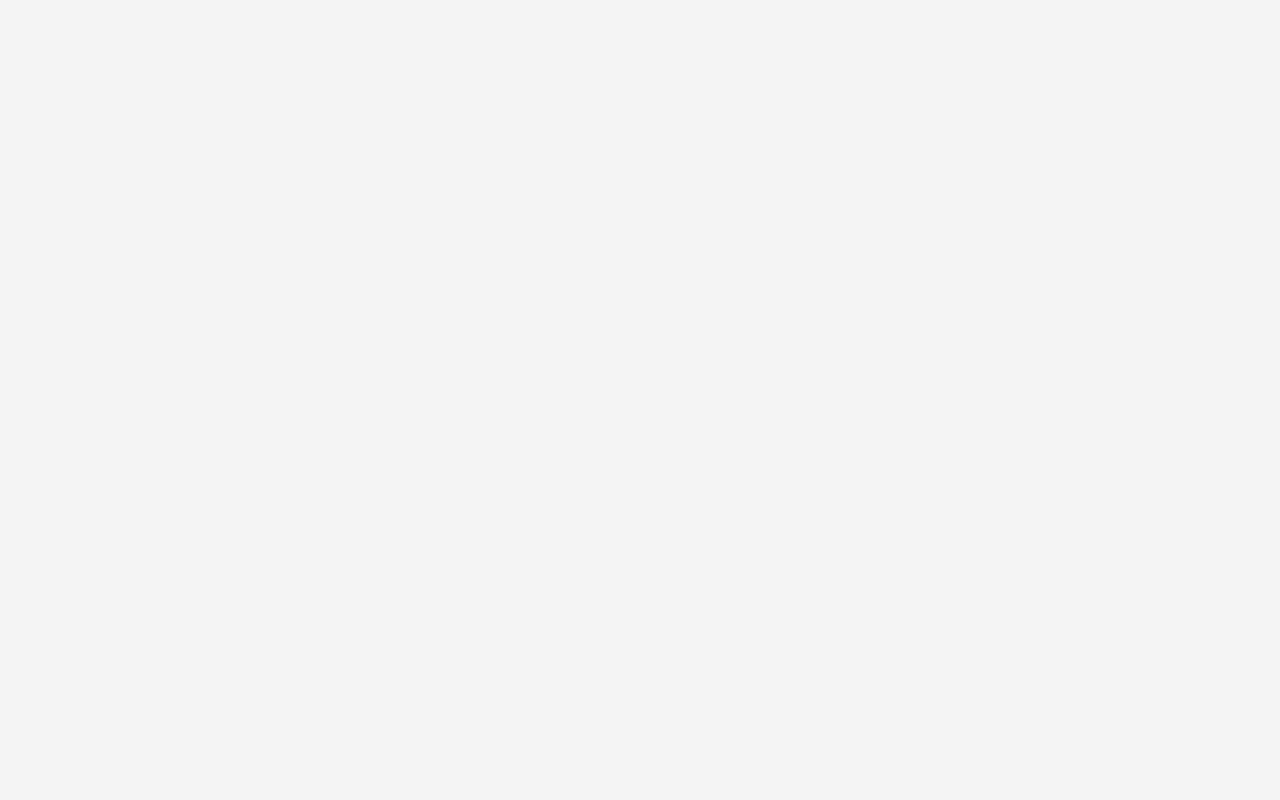
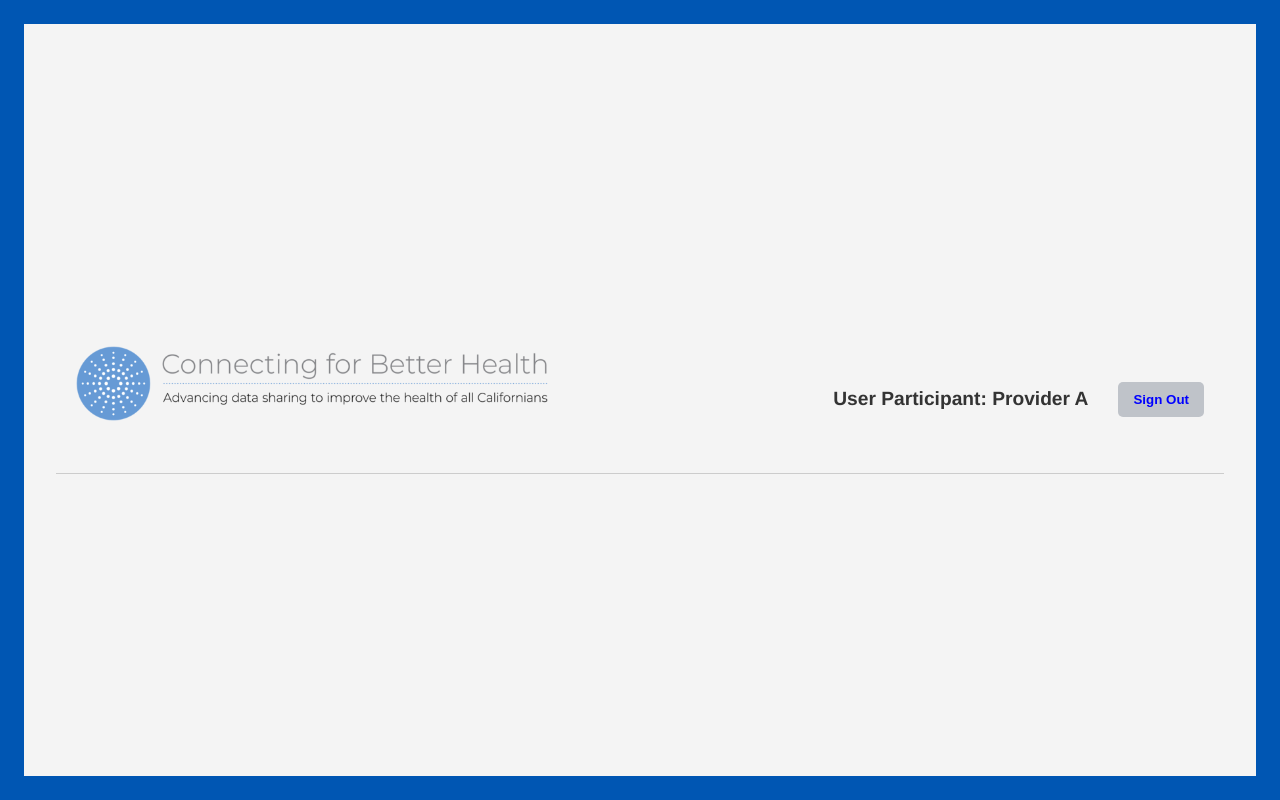
Before and after one commit to MasonKD/C4BH, a React (Create React App) app in the folder client/: page /mirth in a window 1280 px wide. Before the commit this address had no page. Built offline with nearby package versions, Linux system fonts and the light colour scheme.

Commit message:
adding mirth page as well as switching back to local dev

```diff
--- a/client/src/App.js
+++ b/client/src/App.js
@@ -4,6 +4,9 @@ import { BrowserRouter as Router, Routes, Route } from 'react-router-dom';
 import LandingPage from './LandingPage';
 import MainPage from './MainPage';
 import Callback from './Callback';
+import Mirth from './Mirth';
+
+
 
 function App() {
   return (
@@ -12,6 +15,7 @@ function App() {
         <Route path="/" element={<LandingPage />} />
         <Route path="/mainpage" element={<MainPage />} />
         <Route path="/callback" element={<Callback />} />
+        <Route path="/mirth" element={<Mirth />} />
       </Routes>
     </Router>
   );
--- a/client/src/LandingPage.js
+++ b/client/src/LandingPage.js
@@ -9,10 +9,10 @@ const Logo = () => (
 );
 
 const LandingPage = () => {
-  // Handler for the Sign In button click
+  // Handler for the Sign In button click https://sbx.connectingforbetterhealth.com/callback
   const handleSignIn = () => {
     const clientId = '6ajbqdj9bvutetf9vrremr1clc';
-    const redirectUri = encodeURIComponent('https://sbx.connectingforbetterhealth.com/callback');
+    const redirectUri = encodeURIComponent('http://localhost:3000/callback');
     const signInUri = `https://sandbox-login.auth.us-east-2.amazoncognito.com/login?client_id=${clientId}&response_type=code&scope=email+openid+phone&redirect_uri=${redirectUri}`;
     window.location.assign(signInUri);
   };
@@ -20,7 +20,7 @@ const LandingPage = () => {
   // Handler for the Sign Up button click, identical setup as sign in but could lead to a different path if needed
   const handleSignUp = () => {
     const clientId = '6ajbqdj9bvutetf9vrremr1clc';
-    const redirectUri = encodeURIComponent('https://sbx.connectingforbetterhealth.com/callback');
+    const redirectUri = encodeURIComponent('http://localhost:3000/callback');
     const signUpUri = `https://sandbox-login.auth.us-east-2.amazoncognito.com/signup?client_id=${clientId}&response_type=code&scope=email+openid+phone&redirect_uri=${redirectUri}`;
     window.location.assign(signUpUri);
   };
--- a/client/src/MainPage.js
+++ b/client/src/MainPage.js
@@ -22,6 +22,11 @@ const MainPage = () => {
     window.location.href = "http://logica-client.azurewebsites.net/"; // Redirects to the MPI site
   };
 
+  // Handler for the Query Master Patient Index button
+  const HandleMirthQuery = () => {
+    navigate ('/Mirth');
+  };
+
   return (
     <div className="main-container">
       <header className="header">
@@ -33,9 +38,8 @@ const MainPage = () => {
       </header>
       <div className="button-container">
         <button className="query-button" onClick={handleQueryMPI}>Clinical Data Repo</button>
-        {/* Removed Query Participant Directory button */}
         <button className="query-button">Use Case</button>
-        <button className="query-button">Mirth Log</button>
+        <button className="query-button"onClick={HandleMirthQuery}>Mirth Log</button>
         <button className="query-button">Rules Engine</button>
         <button className="query-button">Network</button>
         <button className="query-button">FTP Log</button>
--- /dev/null
+++ b/client/src/Mirth.css
@@ -0,0 +1,53 @@
+/* MainPage.css */
+.main-container {
+    display: flex;
+    flex-direction: column;
+    align-items: center;
+    justify-content: center; /* Center the content vertically */
+    min-height: 100vh; /* Ensure it takes at least the full height of the viewport */
+    padding: 2rem; /* Consistent padding with the landing page */
+    border: 0.25in solid #0056b3; /* Adjust the blue to match the button color */
+    box-sizing: border-box;
+  }
+
+  .header {
+    display: flex;
+    justify-content: space-between;
+    align-items: center;
+    width: 100%;
+    padding: 20px;
+    box-sizing: border-box;
+  }
+
+
+  .header > div {
+    display: flex;
+    align-items: center;
+  }
+
+  .signout-button {
+    padding: 10px 15px;
+    background: #bfc3c9; /* Same background as query buttons */
+    border: none;
+    border-radius: 5px; /* Same border radius as query buttons */
+    color: blue; /* Same text color as query buttons */
+    font-weight: bold; /* Same font weight as query buttons */
+    cursor: pointer; /* Same cursor as query buttons */
+    margin-left: 10px; /* Add some space from the user participant text */
+  }
+
+  .signout-button:hover {
+    background: #a9afb7; /* Same hover effect as query buttons */
+  }
+
+  .logo img {
+    max-height: 75px; /* Increase size to match the landing page */
+    margin-bottom: 2rem; /* Add space below the logo */
+  }
+
+  .user-participant {
+    font-size: 1.2em;
+    font-weight: bold;
+    color: #333; /* Use a darker text for better readability */
+    margin-right: 20px; /* Add some margin to the right if needed */
+  }
--- /dev/null
+++ b/client/src/Mirth.js
@@ -0,0 +1,36 @@
+import React from 'react';
+import { useNavigate } from 'react-router-dom'; // Import useNavigate hook
+import './Mirth.css';
+import logoImage from './images/C4BHLogo.png';
+
+const Logo = () => (
+  <div className="logo">
+    <img src={logoImage} alt="Connecting for Better Health" />
+  </div>
+);
+
+const Mirth = () => {
+  const navigate = useNavigate(); // Initialize navigate function
+
+  // Handler for the Sign Out button
+  const handleSignOut = () => {
+    navigate('/'); // Redirects to the landing page
+  };
+
+
+
+  return (
+    <div className="main-container">
+      <header className="header">
+        <Logo />
+        <div>
+          <div className="user-participant">User Participant: Provider A</div>
+          <button className="signout-button" onClick={handleSignOut}>Sign Out</button> {/* Sign Out Button */}
+        </div>
+      </header>
+
+    </div>
+  );
+};
+
+export default Mirth;
```
